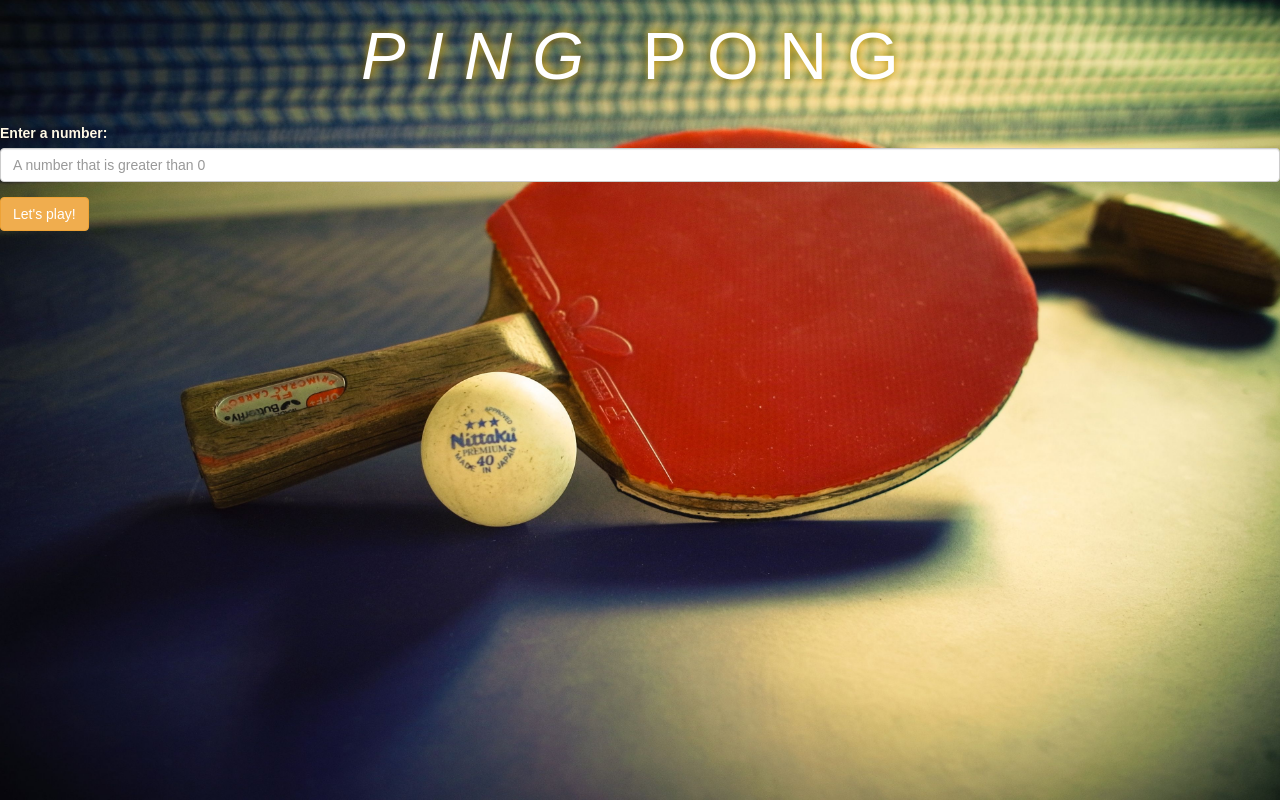
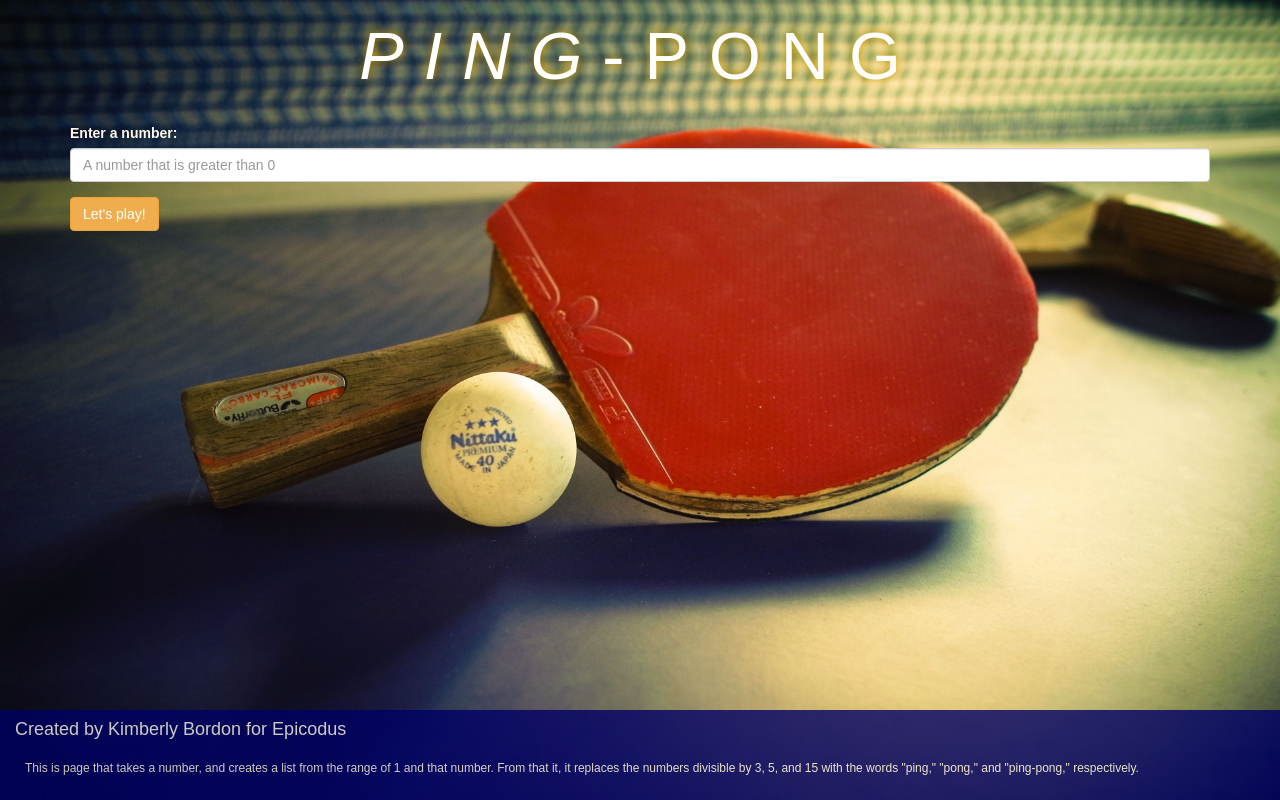
Before and after one commit to kbordon/ping-pong, a plain HTML site: page index.html in a window 1280 px wide. Drawn offline with Linux system fonts and the light colour scheme.

Commit message:
Add footer to page with css.

```diff
--- a/css/styles.css
+++ b/css/styles.css
@@ -15,7 +15,9 @@ h1 {
   letter-spacing: 20px;
   margin-bottom: 30px;
 }
-
+html {
+  height: 100%;
+}
 body {
   color: #fff9e6;
   font-family: sans-serif;
@@ -24,6 +26,12 @@ body {
   background-repeat: no-repeat;
   background-position:top;
   background-attachment: fixed;
+  min-height: 100%;
+  position: relative;
+}
+
+.results-box {
+  margin-bottom: 100px;
 }
 
 .well {
@@ -39,3 +47,16 @@ body {
 .column-box {
   width: 75%;
 }
+
+.bottom-info {
+  position: fixed;
+  bottom: 0;
+  width: 100%;
+  height: 90px;
+  font-size: 12px;
+  background-color: #000066;
+  opacity: .80;
+}
+.bottom-info p {
+  padding: 10px;
+}
--- a/index.html
+++ b/index.html
@@ -8,8 +8,9 @@
     <title>Ping-Pong!</title>
   </head>
   <body>
-    <div class="">
-        <h1><em>PING</em> </strong>PONG</strong></h1>
+    <div>
+      <div class="container">
+          <h1><em>PING</em>-</strong>PONG</strong></h1>
         <form id= "pingpong-form">
           <div class="form-group">
             <label for="user-number">Enter a number:</label>
@@ -56,6 +57,11 @@
         </div>
       </div>
            <!-- container results-box -->
+      <div class="container bottom-info">
+        <h4>Created by Kimberly Bordon for Epicodus</h4>
+        <p>This is page that takes a number, and creates a list from the range of 1 and that number. From that it, it replaces the numbers divisible by 3, 5, and 15 with the words "ping," "pong," and "ping-pong," respectively.</p>
+      </div>
+    </div>
 
 
 
```
Lines whose indentation alone changed are shown as unchanged.
